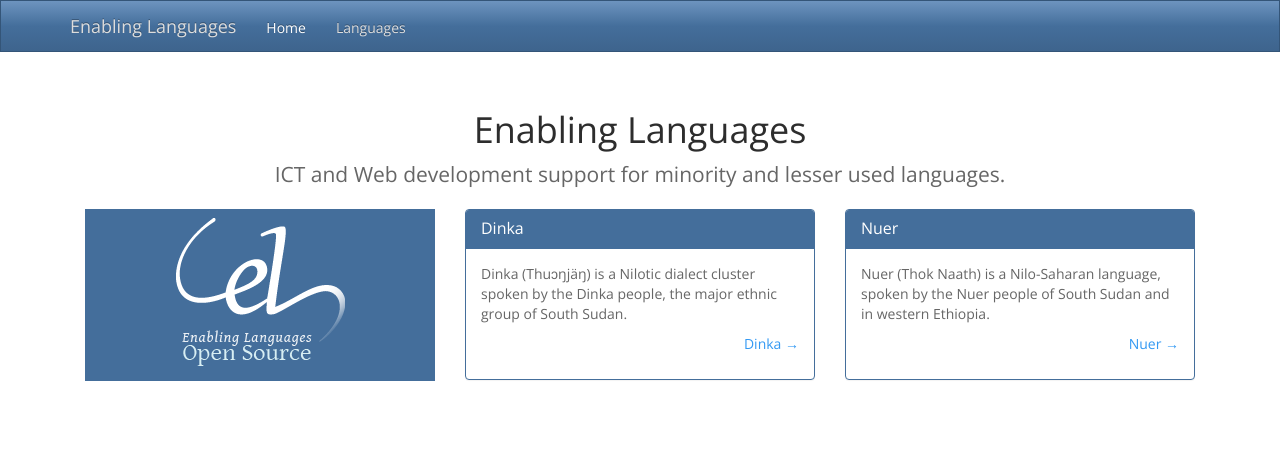
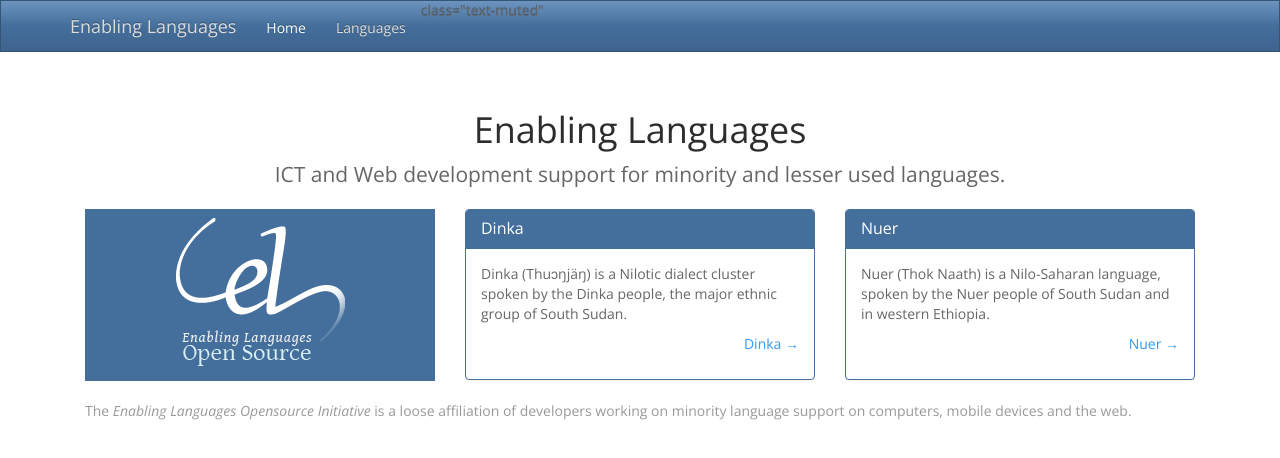
Before and after one commit to enabling-languages/enabling-languages.github.io, a plain HTML site: page index.html in a window 1280 px wide. Drawn offline with nearby package versions, Linux system fonts and the light colour scheme.

Commit message:
Small fixes

```diff
--- a/index.html
+++ b/index.html
@@ -42,14 +42,12 @@
             <span class="icon-bar"></span>
             <span class="icon-bar"></span>
           </button>
-          <a class="navbar-brand" href="http://enabling-languages.giithub.io/">Enabling Languages</a>
+          <a class="navbar-brand" href="http://enabling-languages.github.io/">Enabling Languages</a>
         </div>
         <div id="navbar" class="collapse navbar-collapse">
           <ul class="nav navbar-nav">
             <li class="active"><a href="index.html">Home</a></li>
-            <li><a href="/languages.html">Languages</a></li>
-            <!-- <li><a href="keyboards.html">Keyboards</a></li>
-            <li><a href="web.html">Web development</a></li> -->
+            <li><a href="/languages.html">Languages</a></li> class="text-muted"
           </ul>
         </div> <!--/.nav-collapse -->
       </div>
@@ -63,7 +61,7 @@
         <div class="row">
             <div class="col-md-4">
                 <div class="elos">
-                    <img alt="Enabling Languages" src="images/ELOS_Full_Logo_Reversed_White_Medium.png">
+                    <a href="http://enabling-languages.github.io/"><img alt="Enabling Languages" src="/images/ELOS_Full_Logo_Reversed_White_Medium.png"></a>
                 </div>
             </div>
             <div class="col-md-4">
@@ -89,6 +87,11 @@
                 </div>
             </div>
         </div>
+        <div class="row">
+          <div class="col-md-12">
+            <p class="text-muted">The <em>Enabling Languages Opensource Initiative</em> is a loose affiliation of developers working on minority language support on computers, mobile devices and the web.</p>
+          </div>
+        </div>
       </div>
 
     </div><!-- /.container -->
```
